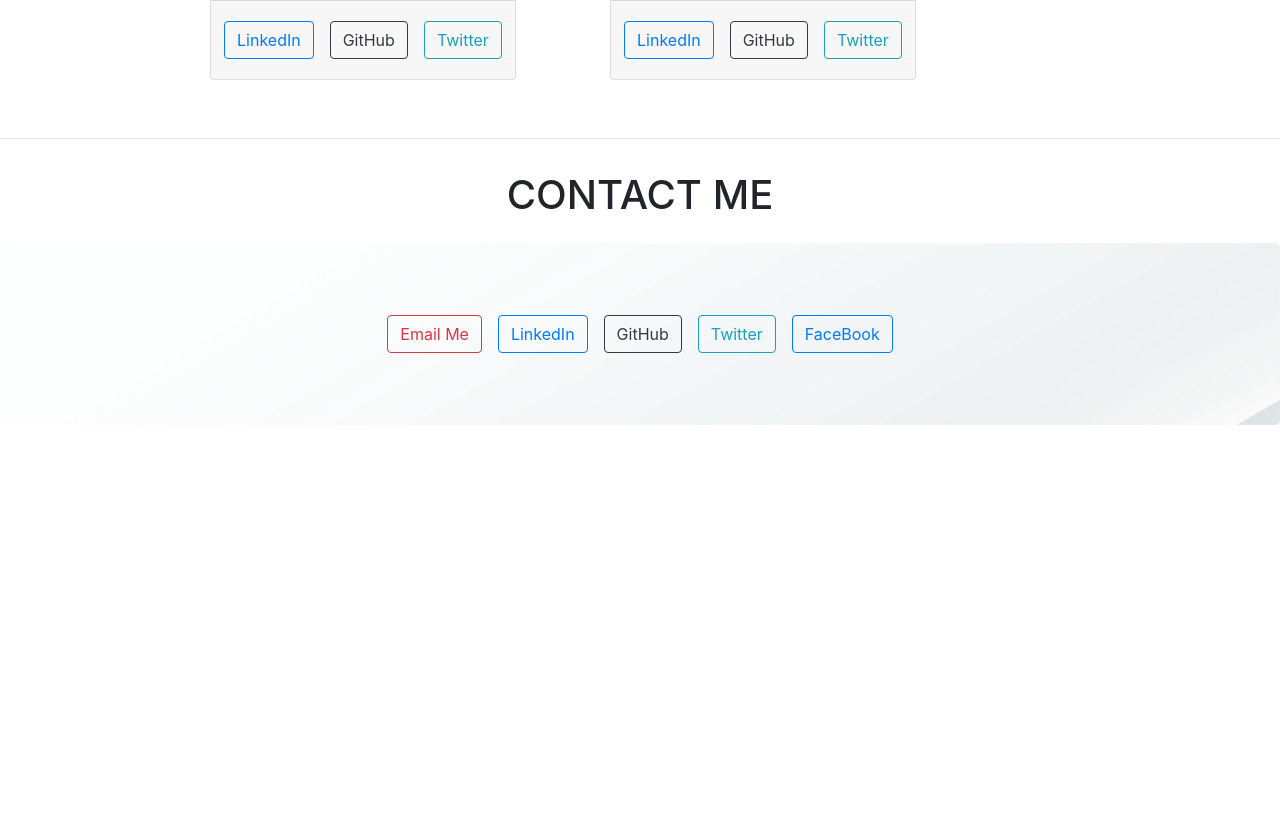
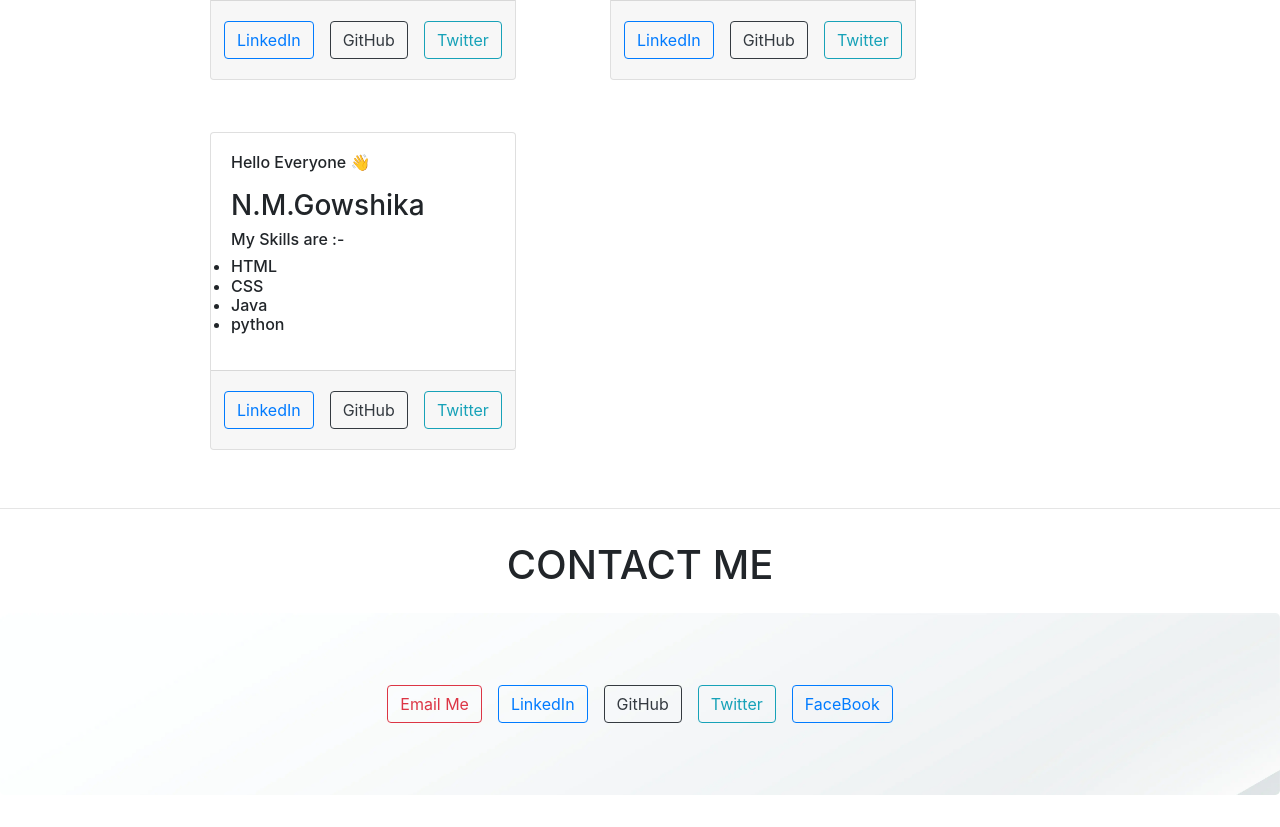
Before and after one commit to Aman1905/I-am-Contributor, a React (Create React App) app: page / in a window 1280 px wide. Shown: the part 2980-3807 px from the top of the page. Before the commit the page ends 3437 px from the top, so only its background shows below. Built offline with nearby package versions, Linux system fonts and the light colour scheme.

Commit message:
Gowshika

```diff
--- a/src/Content.js
+++ b/src/Content.js
@@ -171,6 +171,20 @@
         l_link="https://www.linkedin.com/in/parasshares"
         g_link="https://github.com/Parasguptas"
         t_link ="" />
+
+
+    <Cards
+        sname="N.M.Gowshika"
+        skill1="HTML"
+        skill2="CSS"
+        skill3="Java"
+        skill4="python"
+        l_link="https://www.linkedin.com/in/gowshika-n-m-1316121ba"
+        g_link="https://github.com/gowshika111"
+        t_link ="" />
+
+
+
     </div>
   )
 }
```
